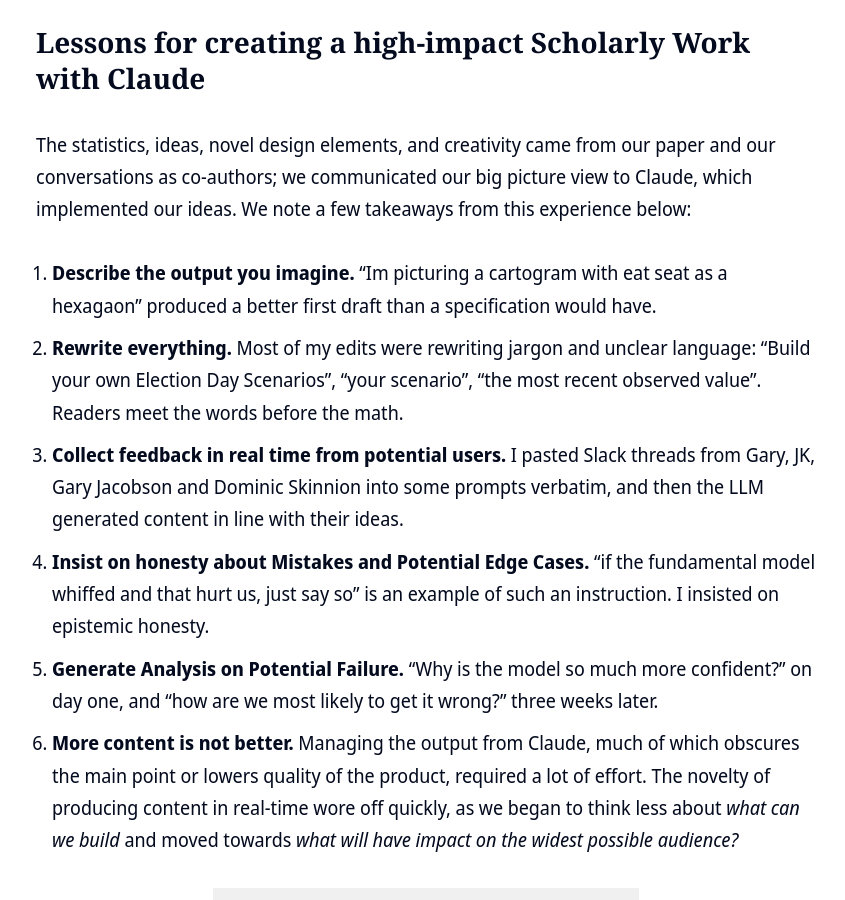
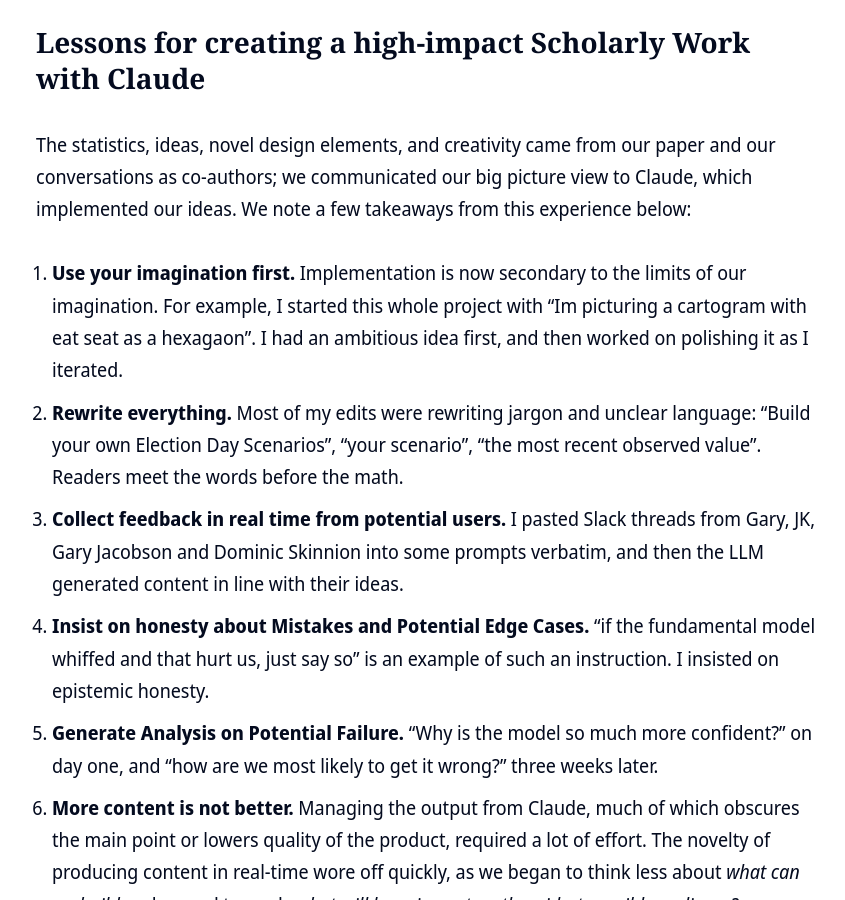
Before and after one commit to danielEbanks/danielEbanks.github.io, a Jekyll site: the page built from _pages/map.md, in a window 1280 px wide and 900 px high, scrolled down 19238 px. Shown: the whole window, without its empty margins (214-1059 px from the left). Built offline with Jekyll 4.4.1, drawn with Linux system fonts in a browser that asks for light colours; nearby versions of some CDN libraries.

Commit message:
/map: first lesson in Danny's words
Co-Authored-By: Claude Opus 5.5 <noreply@anthropic.com>

```diff
--- a/_pages/map.md
+++ b/_pages/map.md
@@ -250,7 +250,7 @@ The tab also carries the map readers asked for. Steven Clift wrote that he was "
 
 The statistics, ideas, novel design elements, and creativity came from our paper and our conversations as co-authors; we communicated our big picture view to Claude, which implemented our ideas. We note a few takeaways from this experience below:
 
-1. **Describe the output you imagine.** "Im picturing a cartogram with eat seat as a hexagaon" produced a better first draft than a specification would have.
+1. **Use your imagination first.** Implementation is now secondary to the limits of our imagination. For example, I started this whole project with "Im picturing a cartogram with eat seat as a hexagaon". I had an ambitious idea first, and then worked on polishing it as I iterated.
 2. **Rewrite everything.** Most of my edits were rewriting jargon and unclear language: "Build your own Election Day Scenarios", "your scenario", "the most recent observed value". Readers meet the words before the math.
 3. **Collect feedback in real time from potential users.** I pasted Slack threads from Gary, JK, Gary Jacobson and Dominic Skinnion into some prompts verbatim, and then the LLM generated content in line with their ideas.
 4. **Insist on honesty about Mistakes and Potential Edge Cases.** "if the fundamental model whiffed and that hurt us, just say so" is an example of such an instruction. I insisted on epistemic honesty.
```
